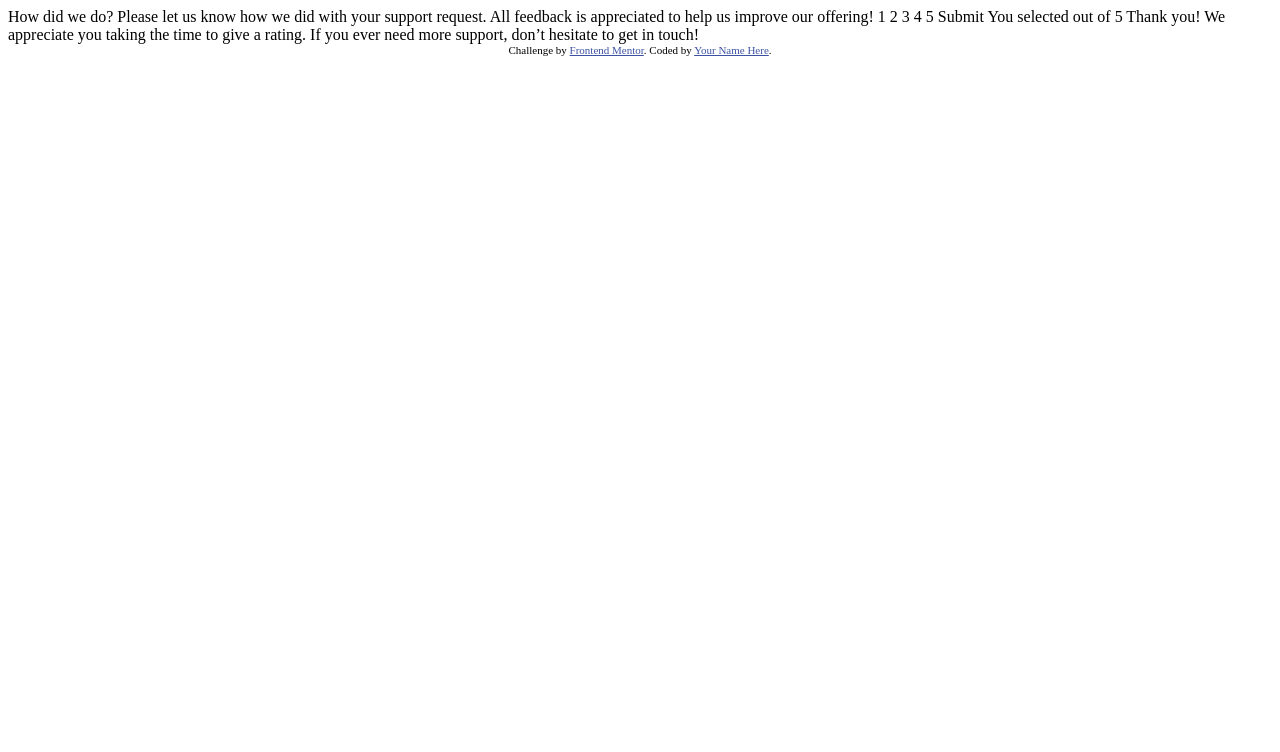
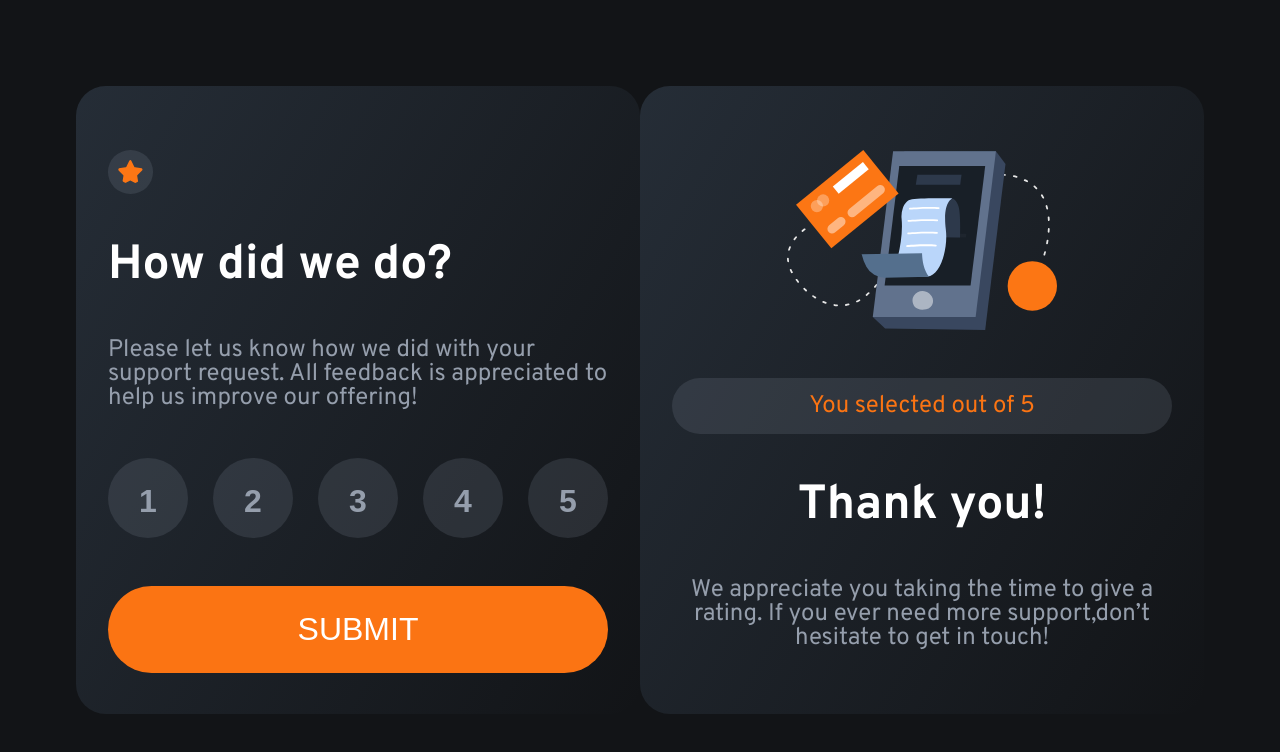
Before and after one commit to HugoLaurent/interactive-design, a plain HTML site: page index.html in a window 1280 px wide. Drawn offline with Linux system fonts and the light colour scheme.

Commit message:
Html done Css done

```diff
--- /dev/null
+++ b/css/reset.css
@@ -0,0 +1,52 @@
+/* http://meyerweb.com/eric/tools/css/reset/
+   v2.0 | 20110126
+   License: none (public domain)
+*/
+
+html, body, div, span, applet, object, iframe,
+h1, h2, h3, h4, h5, h6, p, blockquote, pre,
+a, abbr, acronym, address, big, cite, code,
+del, dfn, em, img, ins, kbd, q, s, samp,
+small, strike, strong, sub, sup, tt, var,
+b, u, i, center,
+dl, dt, dd, ol, ul, li,
+fieldset, form, label, legend,
+table, caption, tbody, tfoot, thead, tr, th, td,
+article, aside, canvas, details, embed,
+figure, figcaption, footer, header, hgroup,
+menu, nav, output, ruby, section, summary,
+time, mark, audio, video {
+	margin: 0;
+	padding: 0;
+	border: 0;
+	font-size: 100%;
+	font: inherit;
+	vertical-align: baseline;
+}
+/* HTML5 display-role reset for older browsers */
+article, aside, details, figcaption, figure,
+footer, header, hgroup, menu, nav, section {
+	display: block;
+}
+body {
+	line-height: 1;
+}
+ol, ul {
+	list-style: none;
+}
+blockquote, q {
+	quotes: none;
+}
+blockquote:before, blockquote:after,
+q:before, q:after {
+	content: '';
+	content: none;
+}
+table {
+	border-collapse: collapse;
+	border-spacing: 0;
+}
+
+button {
+    border: none;
+}
--- /dev/null
+++ b/css/style.css
@@ -0,0 +1,102 @@
+@import url('https://fonts.googleapis.com/css2?family=Overpass:wght@400;700&display=swap');
+
+:root {
+    --primary-color: hsl(25, 97%, 53%);
+    --white:         hsl(0, 0%, 100%);
+    --light-grey:    hsl(217, 12%, 63%);
+    --medium-grey:   hsl(216, 12%, 54%);
+    --dark-blue:     hsl(213, 19%, 18%);
+    --very-dark-blue:hsl(216, 12%, 8%);
+}
+
+html {
+    height: 100%;
+}
+
+body {
+    font-family: 'Overpass', sans-serif;
+    background-color: var(--very-dark-blue);
+    height: 100%;
+}
+
+main {
+    display: flex;
+    justify-content: center;
+    align-items: center;
+    height: 100%;
+}
+
+.box {
+    width: 500px;
+    height: 500px;
+    border-radius: 30px;
+
+    padding: 4rem 2rem;
+
+    display: flex;
+    flex-direction: column;
+    gap: 3em;
+
+    background: linear-gradient(120deg, hsl(213, 19%, 18%) 0%, hsl(216, 12%, 8%) 100%);
+}
+
+.endind-box {
+    text-align: center;
+}
+
+.rating-box img {
+    background-color: hsl(216, 12%, 54%, .2);
+    border-radius: 50%;
+    padding: 10px;
+    max-width: 5%;
+}
+
+h1, p {
+    color: var(--white);
+}
+
+h1 {
+    font-size: 3rem;
+    font-weight: 700;
+}
+
+p {
+    color: var(--light-grey);
+    font-size: 1.5rem;
+}
+
+.note-rating {
+    display: flex;
+    justify-content: space-between;
+}
+
+.note-rating button {
+    background-color: hsl(216, 12%, 54%, .2);
+    height: 80px;
+    width: 80px;
+    border-radius: 100%;
+    color: var(--light-grey);
+    font-size: 2rem;
+    font-weight: 700;
+}
+
+.final-rate {
+    background-color: hsl(216, 12%, 54%, .2);
+    padding: 1rem;
+    border-radius: 50px;
+    color: var(--primary-color);
+}
+
+button {
+    background-color: var(--primary-color);
+    color: var(--white);
+    padding: 25px;
+    border-radius: 50px;
+    font-size: 2rem;
+    text-transform: uppercase;
+}
+
+.endind-box img {
+    align-self: center;
+    height: 400px;
+}
--- a/index.html
+++ b/index.html
@@ -5,45 +5,41 @@
   <meta name="viewport" content="width=device-width, initial-scale=1.0"> <!-- displays site properly based on user's device -->
 
   <link rel="icon" type="image/png" sizes="32x32" href="./images/favicon-32x32.png">
+  <link rel="stylesheet" href="./css/reset.css">
+  <link rel="stylesheet" href="./css/style.css">
+  <script type="text/javascript" src="./js/script.js"></script>
 
-  <title>Frontend Mentor | Interactive rating component</title>
-
-  <!-- Feel free to remove these styles or customise in your own stylesheet 👍 -->
-  <style>
-    .attribution { font-size: 11px; text-align: center; }
-    .attribution a { color: hsl(228, 45%, 44%); }
-  </style>
+  <title>Rate Me Baby</title>
 </head>
 <body>
 
-  <!-- Rating state start -->
+  <main>
+    <!-- Rating state start -->
+    <div id="landing-box" class="box rating-box">
+      <img src="./images/icon-star.svg" alt="star">
+      <h1>How did we do?</h1>
+      <p>Please let us know how we did with your support request. All feedback is appreciated to help us improve our offering!
+      </p>
+      <div class="note-rating">
+      <button class="btn1">1</button>
+      <button class="btn2">2</button>
+      <button class="btn3">3</button>
+      <button class="btn4">4</button>
+      <button class="btn5">5</button>
+      </div>
+      <button>Submit</button>
+    </div>
+    <!-- Rating state end -->
+    <!-- Thank you state start -->
+    <div id="result-box" class="box endind-box">
+      <img src="./images/illustration-thank-you.svg" alt="">
+      <p class="final-rate">You selected <!-- Add rating here --> out of 5</p>
+      <h1>Thank you!</h1>
+      <p>We appreciate you taking the time to give a rating. If you ever need more support,don’t hesitate to get in touch!
+      </p>
+    </div>
+    <!-- Thank you state end -->
+  </main>
 
-  How did we do?
-
-  Please let us know how we did with your support request. All feedback is appreciated
-  to help us improve our offering!
-
-  1 2 3 4 5
-
-  Submit
-
-  <!-- Rating state end -->
-
-  <!-- Thank you state start -->
-
-  You selected <!-- Add rating here --> out of 5
-
-  Thank you!
-
-  We appreciate you taking the time to give a rating. If you ever need more support,
-  don’t hesitate to get in touch!
-
-  <!-- Thank you state end -->
-
-
-  <div class="attribution">
-    Challenge by <a href="https://www.frontendmentor.io?ref=challenge" target="_blank">Frontend Mentor</a>.
-    Coded by <a href="#">Your Name Here</a>.
-  </div>
 </body>
 </html>
--- /dev/null
+++ b/js/script.js
@@ -0,0 +1 @@
+console.log("Hello")
```
